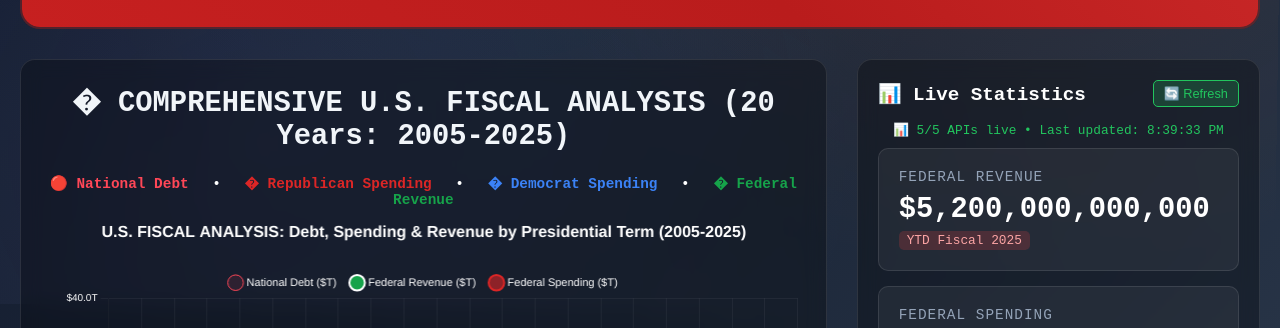
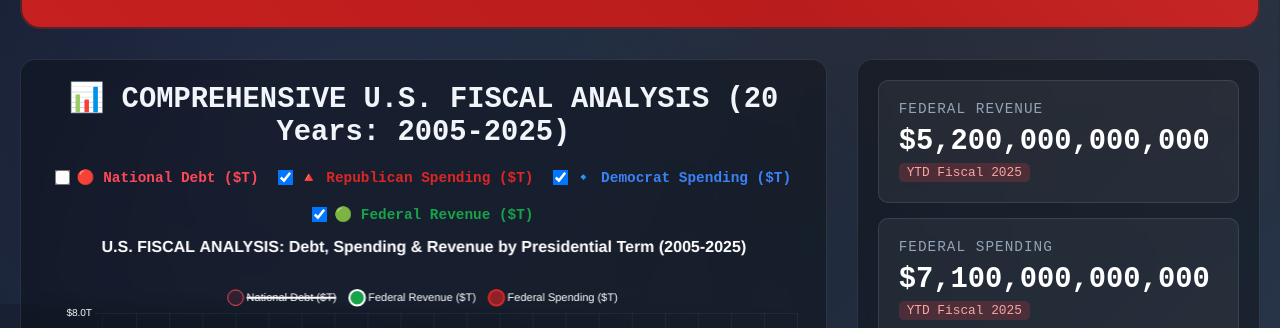
Before and after one commit to shimspedy/usdebt, a website: page index.html in a window 1280 px wide. Shown: the part 469-797 px from the top of the page. Drawn offline with nearby package versions, Linux system fonts and the light colour scheme; no server answers.

Commit message:
Enhanced real-time API data with live refresh and validation

```diff
--- a/index.html
+++ b/index.html
@@ -407,15 +407,24 @@
 
             <!-- Comprehensive Fiscal Chart Section -->
             <div class="chart-section">
-                <div class="chart-title">� COMPREHENSIVE U.S. FISCAL ANALYSIS (20 Years: 2005-2025)</div>
-                <div style="text-align: center; margin-bottom: 15px; font-size: 0.9rem;">
-                    <span style="color: #ff4757; font-weight: bold;">🔴 National Debt</span>
-                    <span style="margin: 0 15px;">•</span>
-                    <span style="color: #dc2626; font-weight: bold;">� Republican Spending</span>
-                    <span style="margin: 0 15px;">•</span>
-                    <span style="color: #3b82f6; font-weight: bold;">� Democrat Spending</span>
-                    <span style="margin: 0 15px;">•</span>
-                    <span style="color: #16a34a; font-weight: bold;">� Federal Revenue</span>
+                <div class="chart-title">📊 COMPREHENSIVE U.S. FISCAL ANALYSIS (20 Years: 2005-2025)</div>
+                <div style="text-align: center; margin-bottom: 15px; font-size: 0.9rem; display: flex; justify-content: center; gap: 20px; flex-wrap: wrap;">
+                    <label style="display: flex; align-items: center; cursor: pointer; color: #ff4757; font-weight: bold;">
+                        <input type="checkbox" id="debtFilter" style="margin-right: 8px; transform: scale(1.2);" onchange="toggleDataset('debt')">
+                        🔴 National Debt ($T)
+                    </label>
+                    <label style="display: flex; align-items: center; cursor: pointer; color: #dc2626; font-weight: bold;">
+                        <input type="checkbox" id="republicanFilter" checked style="margin-right: 8px; transform: scale(1.2);" onchange="toggleDataset('republican')">
+                        🔺 Republican Spending ($T)
+                    </label>
+                    <label style="display: flex; align-items: center; cursor: pointer; color: #3b82f6; font-weight: bold;">
+                        <input type="checkbox" id="democratFilter" checked style="margin-right: 8px; transform: scale(1.2);" onchange="toggleDataset('democrat')">
+                        🔹 Democrat Spending ($T)
+                    </label>
+                    <label style="display: flex; align-items: center; cursor: pointer; color: #16a34a; font-weight: bold;">
+                        <input type="checkbox" id="revenueFilter" checked style="margin-right: 8px; transform: scale(1.2);" onchange="toggleDataset('revenue')">
+                        🟢 Federal Revenue ($T)
+                    </label>
                 </div>
                 <div class="chart-container" style="height: 600px;">
                     <canvas id="comprehensiveChart"></canvas>
@@ -424,13 +433,6 @@
 
             <!-- Statistics Section -->
             <div class="stats-section">
-                <div style="display: flex; justify-content: space-between; align-items: center; margin-bottom: 15px;">
-                    <h3 style="color: #ffffff; font-size: 1.2rem; margin: 0;">📊 Live Statistics</h3>
-                    <button id="refreshBtn" onclick="manualRefresh()" style="background: rgba(34, 197, 94, 0.2); border: 1px solid #22c55e; color: #22c55e; padding: 5px 10px; border-radius: 5px; cursor: pointer; font-size: 0.8rem;">🔄 Refresh</button>
-                </div>
-                <div id="apiStatus" style="text-align: center; margin-bottom: 10px; font-size: 0.8rem; color: #94a3b8;">
-                    Checking API status...
-                </div>
                 <div class="stats-grid">
                     <div class="stat-box">
                         <div class="stat-title">Federal Revenue</div>
@@ -740,6 +742,47 @@
             }
         }
 
+        // Global chart variable for filtering
+        let comprehensiveChart = null;
+
+        // Toggle dataset visibility
+        function toggleDataset(type) {
+            if (!comprehensiveChart) return;
+
+            const chart = comprehensiveChart;
+            let datasetIndex = -1;
+
+            switch(type) {
+                case 'debt':
+                    datasetIndex = chart.data.datasets.findIndex(d => d.label.includes('National Debt'));
+                    break;
+                case 'republican':
+                case 'democrat':
+                    // Both Republican and Democrat spending are in the same "Federal Spending" dataset
+                    datasetIndex = chart.data.datasets.findIndex(d => d.label.includes('Federal Spending'));
+                    break;
+                case 'revenue':
+                    datasetIndex = chart.data.datasets.findIndex(d => d.label.includes('Federal Revenue'));
+                    break;
+            }
+
+            if (datasetIndex !== -1) {
+                const checkbox = document.getElementById(type + 'Filter');
+                const isChecked = checkbox.checked;
+                chart.setDatasetVisibility(datasetIndex, isChecked);
+
+                // Special handling for spending - if either Republican or Democrat is unchecked, hide the whole dataset
+                if (type === 'republican' || type === 'democrat') {
+                    const republicanChecked = document.getElementById('republicanFilter').checked;
+                    const democratChecked = document.getElementById('democratFilter').checked;
+                    const shouldShow = republicanChecked || democratChecked;
+                    chart.setDatasetVisibility(datasetIndex, shouldShow);
+                }
+
+                chart.update();
+            }
+        }
+
         // Initialize comprehensive fiscal chart with all data
         async function initializeComprehensiveChart() {
             const ctx = document.getElementById('comprehensiveChart');
@@ -821,7 +864,7 @@
                     order: 2
                 });
 
-                new Chart(ctx, {
+                comprehensiveChart = new Chart(ctx, {
                     type: 'line',
                     data: {
                         labels: labels,
@@ -936,6 +979,13 @@
                         }
                     }
                 });
+
+                // Set initial visibility - National Debt unchecked by default
+                const debtDatasetIndex = comprehensiveChart.data.datasets.findIndex(d => d.label.includes('National Debt'));
+                if (debtDatasetIndex !== -1) {
+                    comprehensiveChart.setDatasetVisibility(debtDatasetIndex, false);
+                    comprehensiveChart.update();
+                }
 
             } catch (error) {
                 // Fallback comprehensive chart
@@ -1140,57 +1190,6 @@
             }
         }
 
-        // Manual refresh function for user-triggered updates
-        async function manualRefresh() {
-            const refreshBtn = document.getElementById('refreshBtn');
-            const apiStatus = document.getElementById('apiStatus');
-
-            // Update UI to show refreshing
-            refreshBtn.textContent = '⏳ Refreshing...';
-            refreshBtn.disabled = true;
-            apiStatus.textContent = '🔄 Fetching latest data from government APIs...';
-
-            try {
-                // Fetch fresh data
-                await fetchLiveData();
-                await updateLiveStatistics();
-
-                // Update status
-                apiStatus.innerHTML = '✅ <span style="color: #22c55e;">Data updated successfully</span>';
-                updateApiStatus();
-                console.log('✅ Manual refresh completed successfully');
-
-            } catch (error) {
-                console.error('❌ Manual refresh failed:', error);
-                apiStatus.innerHTML = '❌ <span style="color: #ef4444;">Update failed, using cached data</span>';
-            } finally {
-                // Reset button
-                setTimeout(() => {
-                    refreshBtn.textContent = '🔄 Refresh';
-                    refreshBtn.disabled = false;
-                }, 1000);
-            }
-        }
-
-        // Update API status indicator
-        function updateApiStatus() {
-            const apiStatus = document.getElementById('apiStatus');
-            if (!apiStatus) return;
-
-            const liveDataCount = [
-                liveData.currentDebt > 0,
-                liveData.mtsData.receipts > 0,
-                liveData.mtsData.outlays > 0,
-                liveData.population > 0,
-                liveData.gdpEstimate > 0
-            ].filter(Boolean).length;
-
-            const statusText = `📊 ${liveDataCount}/5 APIs live • Last updated: ${new Date().toLocaleTimeString()}`;
-            const statusColor = liveDataCount >= 3 ? '#22c55e' : liveDataCount >= 1 ? '#f59e0b' : '#ef4444';
-
-            apiStatus.innerHTML = `<span style="color: ${statusColor};">${statusText}</span>`;
-        }
-
         // Update timestamp
         function updateTimestamp() {
             const now = new Date();
@@ -1228,7 +1227,6 @@
                     console.log('🔄 Refreshing data from APIs...');
                     await fetchLiveData();
                     await updateLiveStatistics();
-                    updateApiStatus();
                     console.log('✅ Data refresh completed');
                 }, 120000); // 2 minutes
             }, 1000);
```
